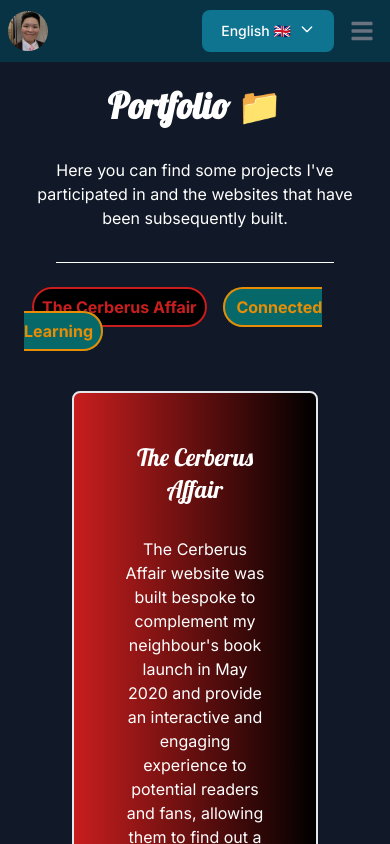
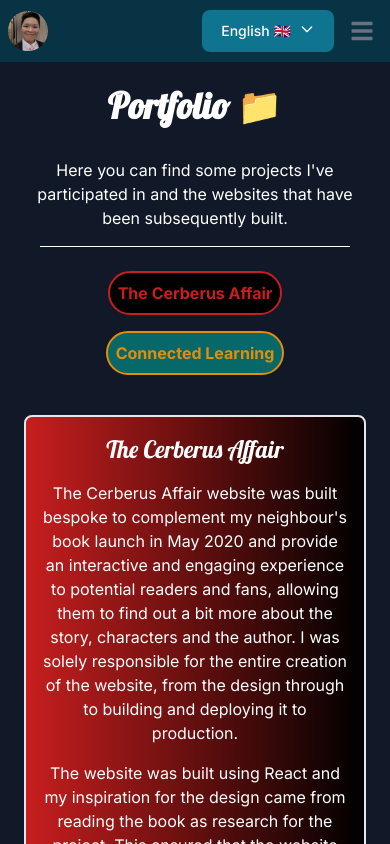
Before and after one commit to WinSanPang/winsanpang, a Next.js app: page /en/portfolio in a window 390 px wide. Shown: the top 844 px of the page. Built offline with nearby package versions, Linux system fonts and the light colour scheme.

Commit message:
Add more style fixes

```diff
--- a/src/app/[locale]/portfolio/page.tsx
+++ b/src/app/[locale]/portfolio/page.tsx
@@ -14,7 +14,7 @@
   return (
     <div>
       <Hero title={t("title")} subtitle={t("subtitle")} />
-      <div className="md:flex justify-center gap-2">
+      <div className="flex flex-wrap justify-center md:gap-2">
         {portfolioSections.map(({ id, colours }) => (
           <Link
             key={id}
@@ -32,10 +32,10 @@
           <section
             id={id}
             key={id}
-            className={`bg-gradient-to-r ${colours.from} ${colours.to} m-12 p-12 border-2 rounded-lg text-center`}
+            className={`bg-gradient-to-r ${colours.from} ${colours.to} mt-8 md:m-12 p-4 md:p-12 border-2 rounded-lg text-center`}
           >
             <h3
-              className={`${lobster.className} text-white text-2xl md:text-4xl mb-8`}
+              className={`${lobster.className} text-white text-2xl md:text-4xl mb-4 md:mb-8`}
             >
               {t(`${id}.title`)}
             </h3>
--- a/src/app/[locale]/ui/components/hero.tsx
+++ b/src/app/[locale]/ui/components/hero.tsx
@@ -23,7 +23,7 @@
           {subtitle}
         </h2>
       )}
-      <div className="border-b border-white m-8" />
+      <div className="border-b border-white m-4 md:m-8" />
     </div>
   )
 }
--- a/src/app/[locale]/ui/components/strengths-weaknesses/strengths-weaknesses.tsx
+++ b/src/app/[locale]/ui/components/strengths-weaknesses/strengths-weaknesses.tsx
@@ -17,7 +17,7 @@
             {t(`${copyContext}.strengths.title`)}
           </p>
           <div className="flex justify-center">
-            <ul className="text-left pl-5">
+            <ul className="md:text-left pl-5">
               {strengths.map((strength) => (
                 <div key={strength} className="mb-8">
                   <li className="font-bold text-lg before:content-['💪'] before:mr-2 mb-2">
@@ -37,7 +37,7 @@
             {t(`${copyContext}.weaknesses.title`)}
           </p>
           <div className="flex justify-center">
-            <ul className="text-left pl-5">
+            <ul className="md:text-left pl-5">
               {weaknesses.map((weakness) => (
                 <div key={weakness} className="mb-8">
                   <li className="font-bold text-lg before:content-['⚠️'] before:mr-2 mb-2">
```
